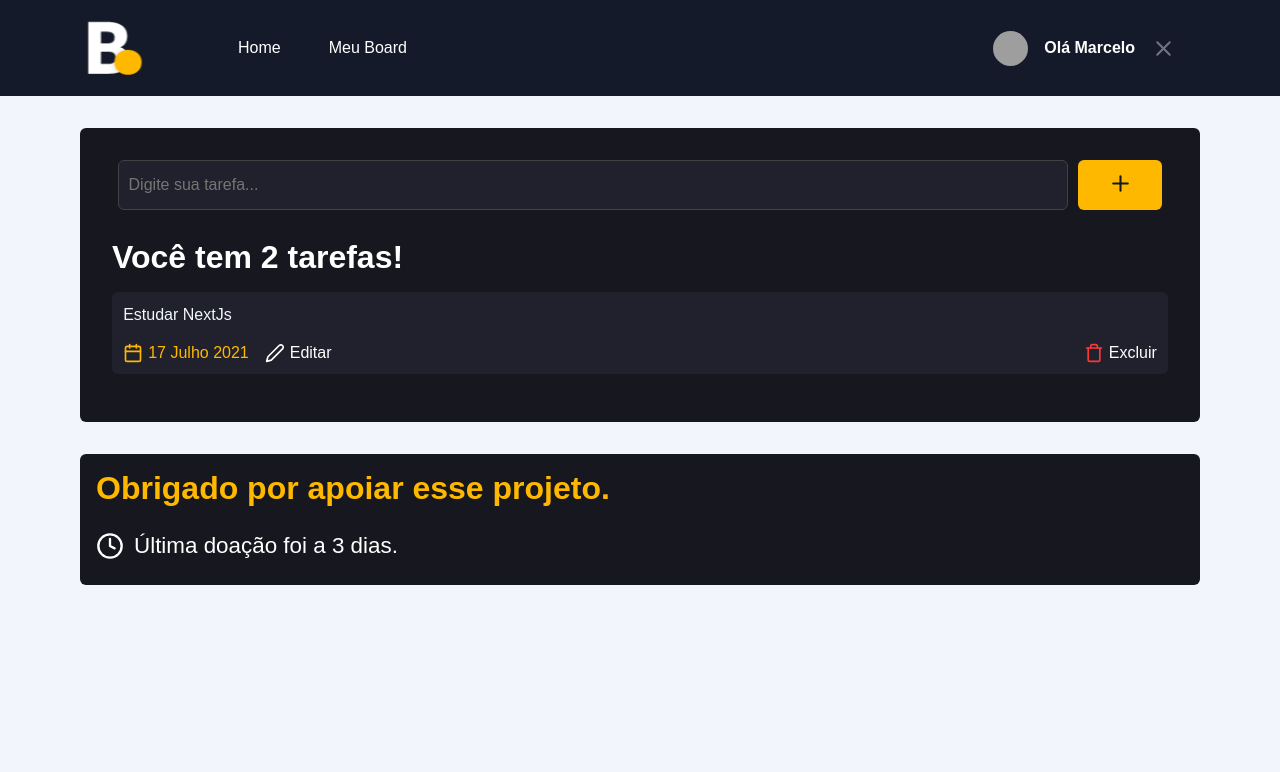
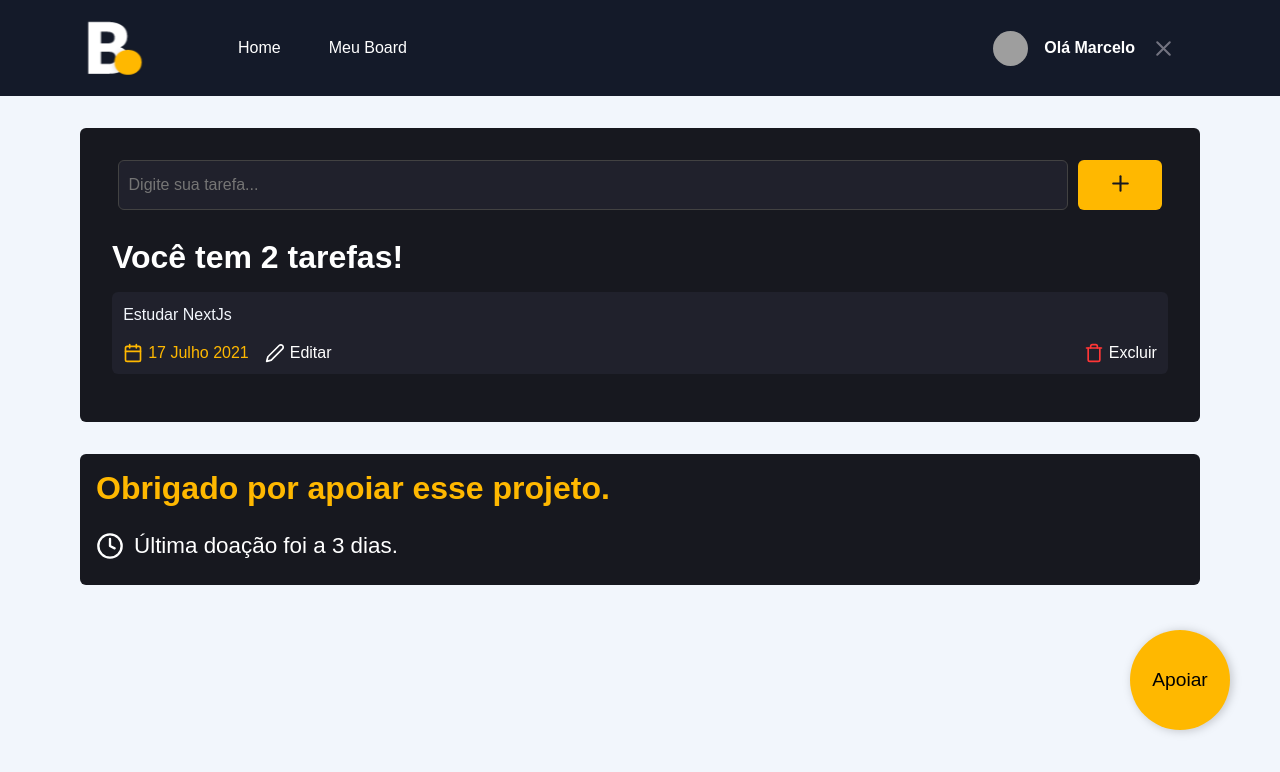
Before and after one commit to marcelopajr/board, a Next.js app: page /board in a window 1280 px wide. Shown: the top 772 px of the page. Built offline with nearby package versions, Linux system fonts and the light colour scheme; grey boxes are pictures that could not be loaded.

Commit message:
chore: add SupportButton component

```diff
--- /dev/null
+++ b/src/components/SupportButton/index.tsx
@@ -0,0 +1,13 @@
+import Link from 'next/link';
+
+import styles from './styles.module.scss';
+
+export default function SupportButton() {
+  return (
+    <div className={styles.donateContainer}>
+      <Link href="/donate" passHref>
+        <button>Apoiar</button>
+      </Link>
+    </div>
+  );
+}
--- /dev/null
+++ b/src/components/SupportButton/styles.module.scss
@@ -0,0 +1,21 @@
+.donateContainer {
+  position: absolute;
+  bottom: 70px;
+  right: 50px;
+  z-index: 99;
+
+  button {
+    border: 0;
+    background-color: #ffb800;
+    width: 100px;
+    height: 100px;
+    border-radius: 50%;
+    font-size: 1.2rem;
+    filter: drop-shadow(2px 1px 5px rgba(0, 0, 0, 0.2));
+    transition: all 0.2s;
+  }
+
+  button:hover {
+    transform: scale(1.2);
+  }
+}
--- a/src/pages/board/index.tsx
+++ b/src/pages/board/index.tsx
@@ -1,5 +1,6 @@
 import Head from 'next/head';
 import { FiPlus, FiCalendar, FiEdit2, FiTrash, FiClock } from 'react-icons/fi';
+import SupportButton from '../../components/SupportButton';
 
 import styles from './styles.module.scss';
 
@@ -50,6 +51,8 @@
           <time>Última doação foi a 3 dias.</time>
         </div>
       </div>
+
+      <SupportButton />
     </>
   );
 }
```
